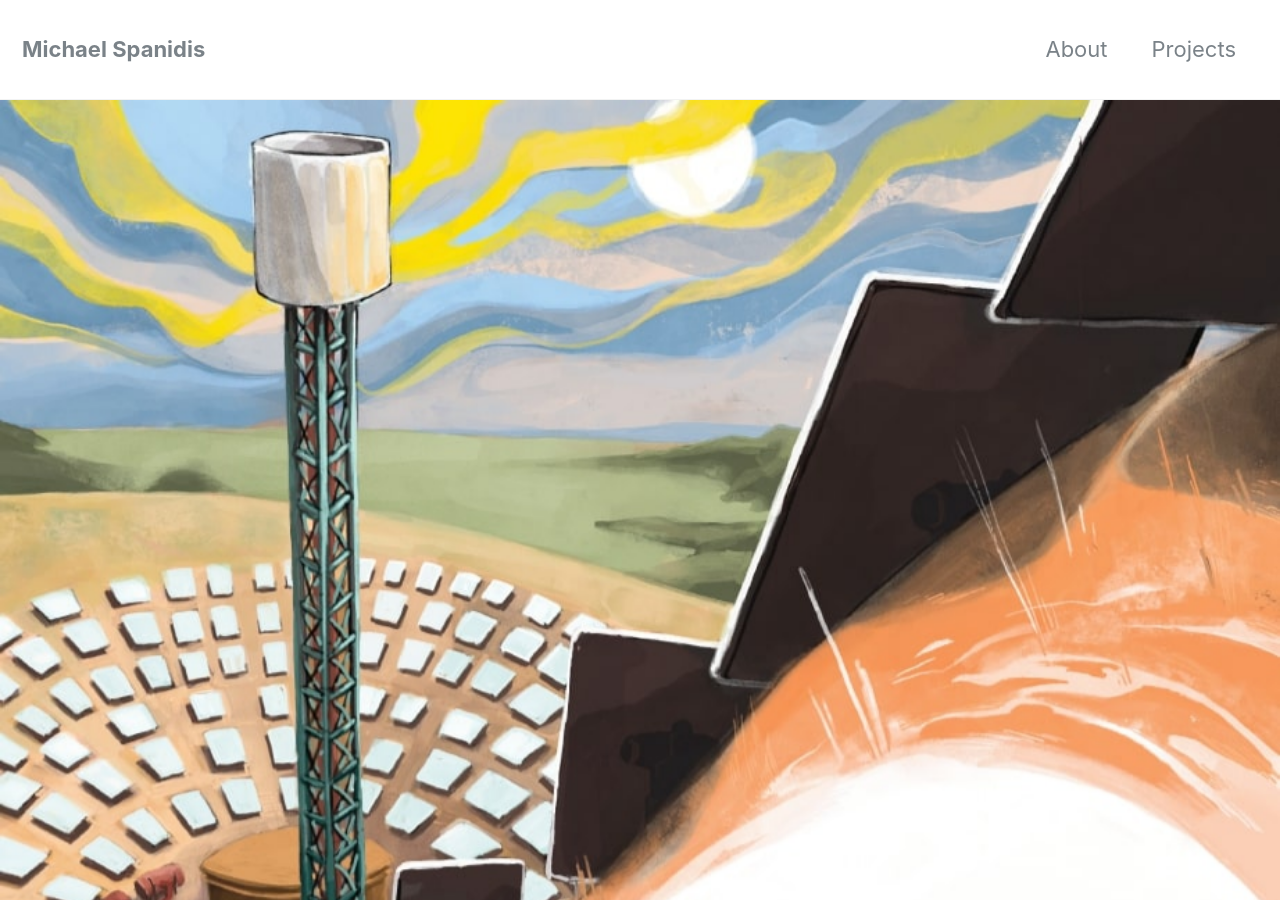
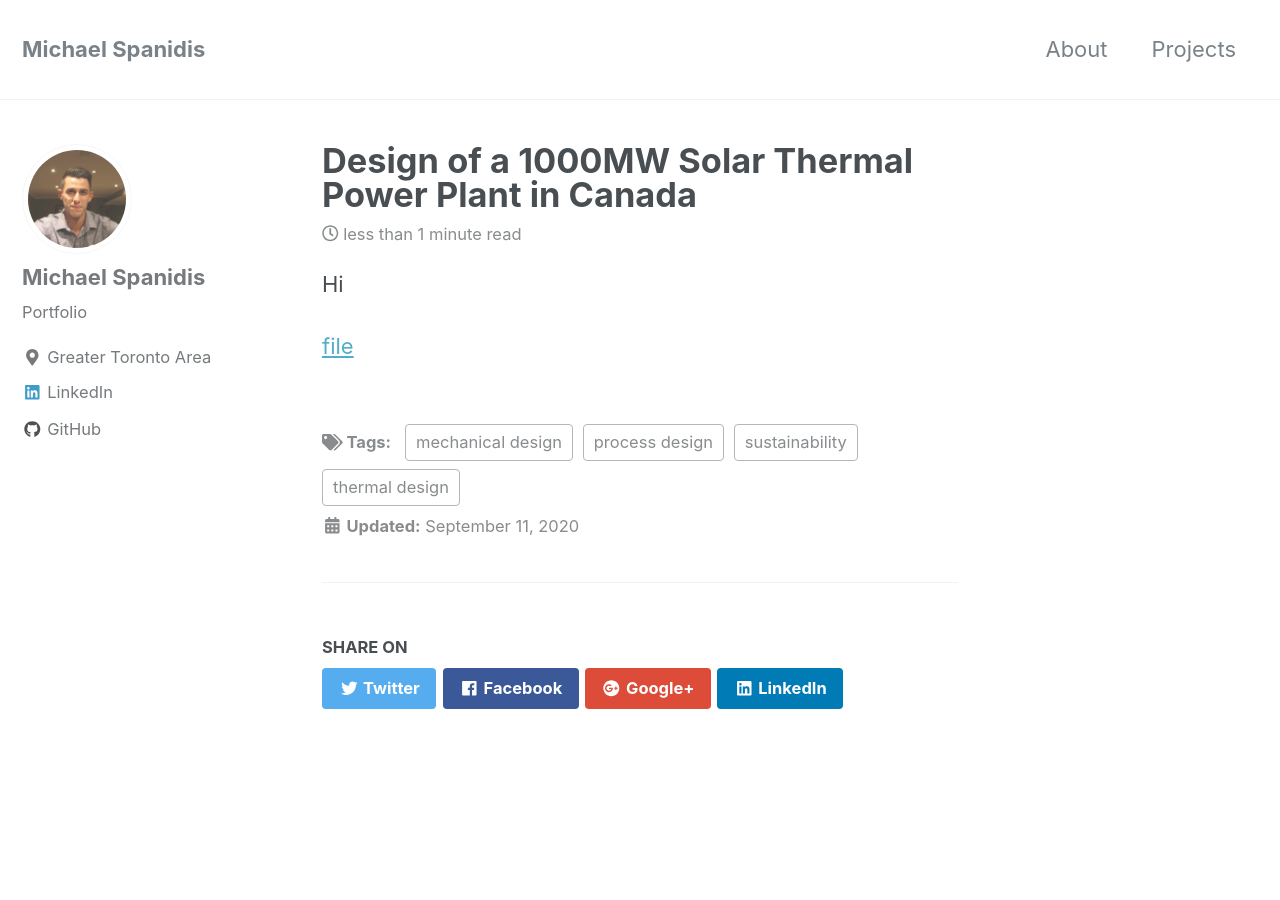
Before and after one commit to michaelspanidis/michaelspanidis.github.io, a Jekyll site: the page built from _posts/2020-09-11-capstone.md, in a window 1280 px wide and 900 px high. Built offline with Jekyll 4.4.1, drawn with Linux system fonts in a browser that asks for light colours; nearby versions of some CDN libraries.

Commit message:
changes12

```diff
--- a/_posts/2020-09-11-capstone.md
+++ b/_posts/2020-09-11-capstone.md
@@ -3,8 +3,6 @@ title: "Design of a 1000MW Solar Thermal Power Plant in Canada"
 output: pdf_document
 date: 2020-09-11
 tags: [thermal design, mechanical design, process design, sustainability]
-header:
-  image: "/images/capstone/panels.jpg"
 excerpt: "Thermal Design, Mechanical Design, Process Design, Sustainability"
 mathjax: "true"
 ---
```
